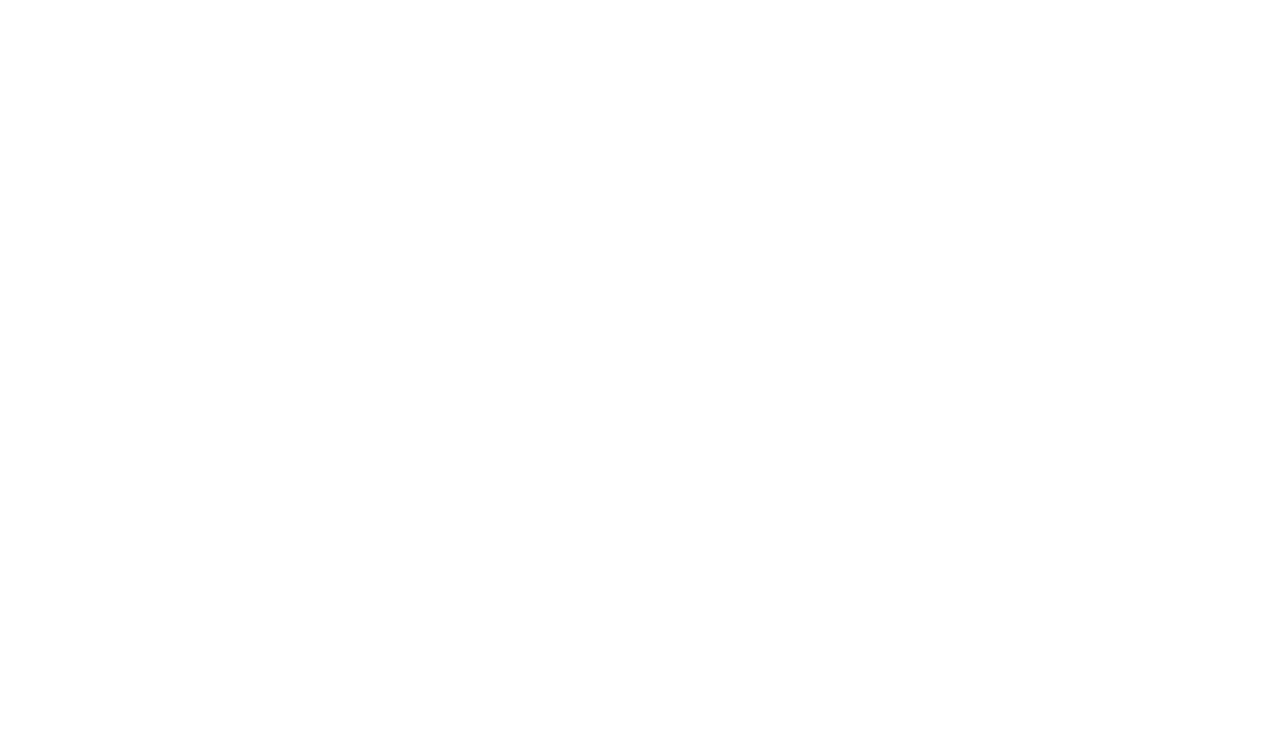
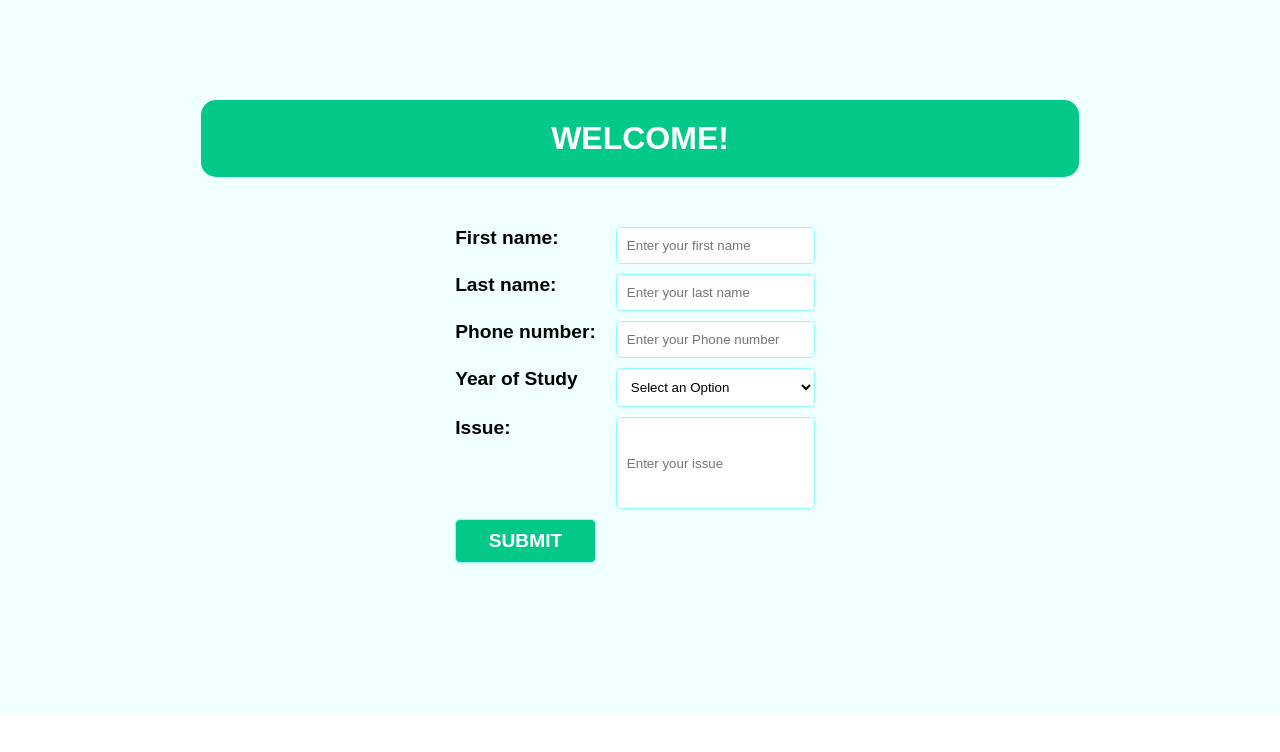
Before and after one commit to Abhinay-c/Forms, a plain HTML site: page index.html in a window 1280 px wide. Drawn offline with Linux system fonts and the light colour scheme.

Commit message:
form added

```diff
--- a/index.html
+++ b/index.html
@@ -55,8 +55,51 @@
         </div>
       </div>
     </div> -->
-    <div id="card">
-
+    <div class="container">
+      <h1>Welcome!</h1>
+      <form id="formcard" autocomplete="on">
+        <label for="fname">First name:</label><br />
+        <input
+          type="text"
+          name="fname"
+          id="fname"
+          placeholder="Enter your first name"
+        /><br />
+        <label for="lname">Last name:</label><br />
+        <input
+          type="text"
+          name="lname"
+          id="lname"
+          placeholder="Enter your last name"
+        /><br />
+        <label for="phone">Phone number:</label><br />
+        <input
+          type="tel"
+          name="phone"
+          id="phone"
+          placeholder="Enter your Phone number"
+          pattern="[6-9]{1}[0-9]{9}"
+        /><br />
+        <label for="year">Year of Study</label><br />
+        <select id="year">
+          <option value="none" selected disabled hidden>
+            Select an Option
+          </option>
+          <option value="1">1</option>
+          <option value="2">2</option>
+          <option value="3">3</option>
+          <option value="4">4</option></select
+        ><br />
+        <label for="issue">Issue:</label><br />
+        <input
+          type="text"
+          name="issue"
+          id="issue"
+          placeholder="Enter your issue"
+          autocomplete="off"
+        /><br />
+        <input type="submit" id="btn" value="SUBMIT" />
+      </form>
     </div>
   </body>
 </html>
--- a/style.css
+++ b/style.css
@@ -0,0 +1,64 @@
+*{
+    margin: 0;
+    padding: 0;
+    background-color:#fff;
+    font-family: sans-serif;
+}
+.container{
+    padding: 100px;
+    display: flex;
+    align-items: center;
+    flex-flow: column wrap;
+    justify-content: center;
+    background-color: azure;
+}
+.container h1{
+    text-transform: uppercase;
+    color: white;
+    background-color: #03C988;
+    padding: 20px 350px 20px 350px;
+    border-radius: 15px;
+}
+.container h1:hover{
+    color: #03C988;
+    background-color: white;
+    border: 1px solid black;
+    transition: 0.5s;
+}
+#formcard{
+    margin: 50px;
+    display: grid;
+    font-size: 1.2em;
+    grid-template-columns: auto auto auto auto;
+    background-color: azure;
+    gap: 10px;
+}
+#formcard label{
+    background-color: azure;
+    font-weight: bold;
+}
+#formcard input, select{
+    padding: 10px;
+    border-radius: 5px;
+    border: 1px solid rgb(139, 255, 255);
+    outline: none;
+}
+#formcard input:focus, select:focus{
+    border: 3px solid rgb(0, 0, 0);
+}
+#issue{
+    height: 70px;
+}
+#btn{
+    background-color: #03C988;
+    color: white;
+    font-weight: bold;
+    padding: 10px 350px 10px 350px;
+    font-size: 1em;
+}
+#btn:hover{
+    background-color: white ;
+    color: #03C988;
+    font-weight: bold;
+    font-size: 1.12em;
+}
```
